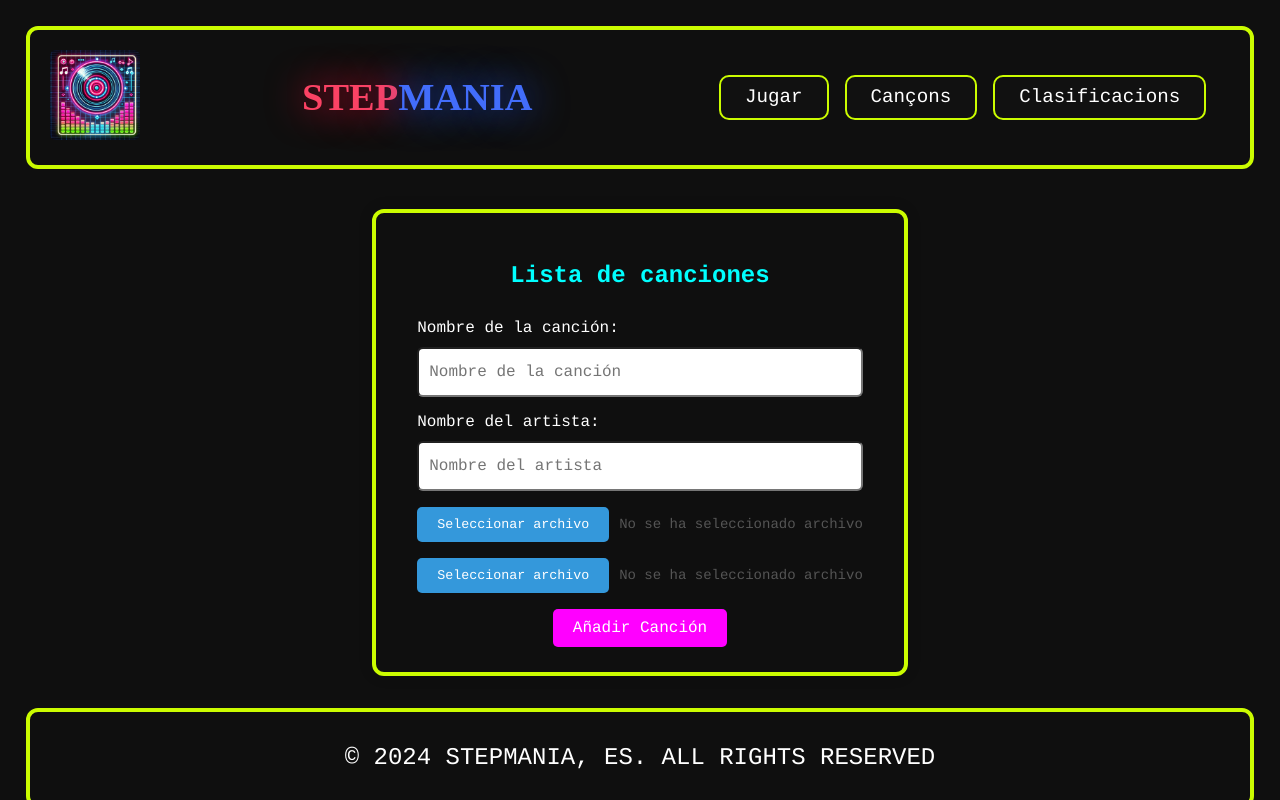
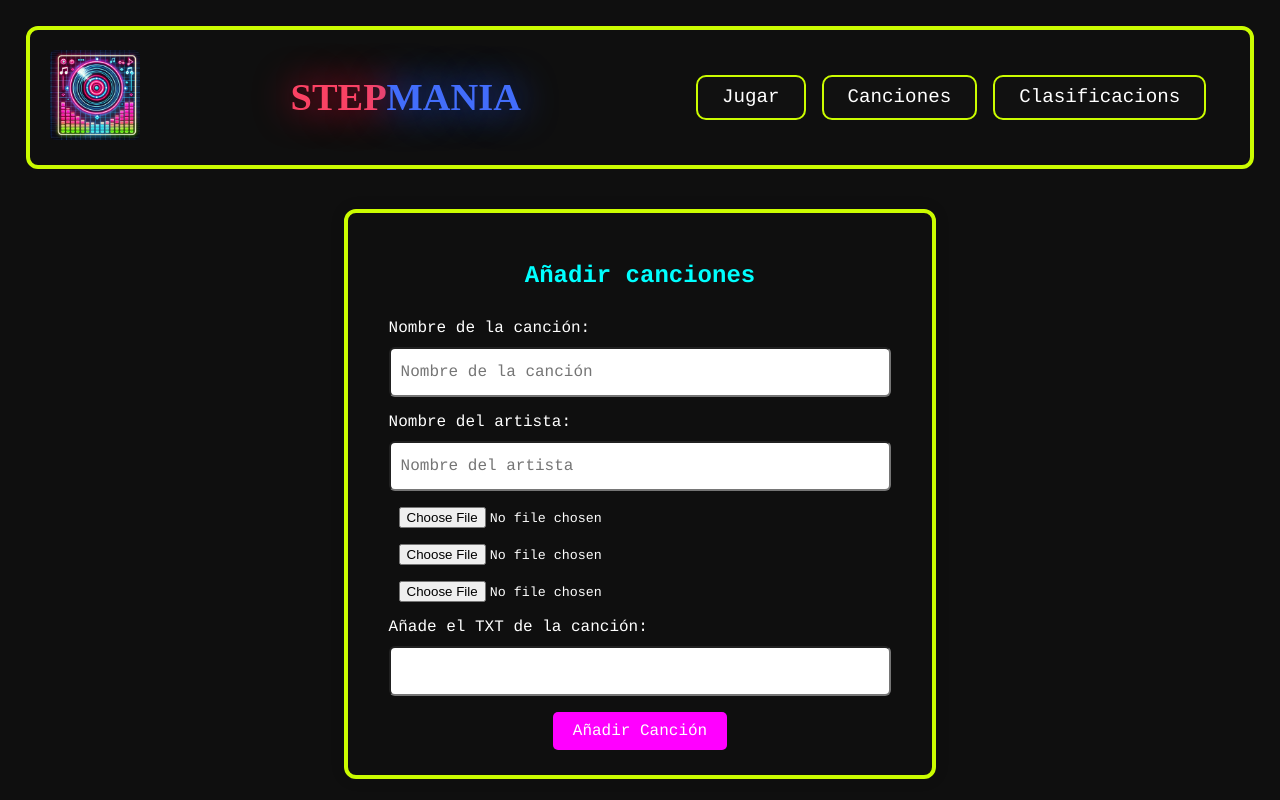
Before and after one commit to Ulises-Hyper/Proyecto-1---Stepmania, a PHP site: page /canciones.html in a window 1280 px wide. Run offline with PHP 8.4, Linux system fonts and the light colour scheme; some web fonts are replaced.

Commit message:
Formulario de canciones (sin json)

```diff
--- a/canciones.html
+++ b/canciones.html
@@ -1,6 +1,5 @@
 <!DOCTYPE html>
-<html lang="en">
-
+<html lang="es">
 <head>
   <meta charset="UTF-8" />
   <meta name="viewport" content="width=device-width, initial-scale=1.0" />
@@ -8,7 +7,6 @@
   <link rel="stylesheet" href="css/style.css" />
   <script src="js/main.js"></script>
 </head>
-
 <body>
   <div class="main-container">
     <header class="header">
@@ -21,7 +19,7 @@
       <nav class="navbar">
         <ul>
           <li><a href="#">Jugar</a></li>
-          <li><a href="canciones.html">Cançons</a></li>
+          <li><a href="canciones.html">Canciones</a></li>
           <li><a href="#">Clasificacions</a></li>
         </ul>
       </nav>
@@ -29,10 +27,9 @@
     <div class="main-section__form">
       <main class="main-area__form">
         <div class="area-div__form">
-          <h2>Lista de canciones</h2>
+          <h2>Añadir canciones</h2>
           <div class="div__form">
-            <form action="php/form.php" class="form" method="post">
-
+            <form action="php/form.php" class="form"  enctype="multipart/form-data" method="POST">
               <div class="input-box">
                 <label>Nombre de la canción: </label>
                 <input type="text" placeholder="Nombre de la canción" name="cancion" />
@@ -42,14 +39,20 @@
                 <input type="text" placeholder="Nombre del artista" name="artista" />
               </div>
               <div class="custom-file">
-                <input type="file" class="real-file" hidden="hidden" />
-                <button type="button" class="custom-button">Seleccionar archivo</button>
-                <span class="custom-text">No se ha seleccionado archivo</span>
+                <label></label>
+                <input type="file" class="real-file" name="archivo-cancion"/>
               </div>
               <div class="custom-file">
-                <input type="file" class="real-file" hidden="hidden" />
-                <button type="button" class="custom-button">Seleccionar archivo</button>
-                <span class="custom-text">No se ha seleccionado archivo</span>
+                <label></label>
+                <input type="file" class="real-file" name="archivo-portada"/>
+              </div>
+              <div class="custom-file">
+                <label></label>
+                <input type="file" class="real-file" name="archivo-txt"/>
+              </div>
+              <div class="input-box">
+                <label>Añade el TXT de la canción: </label>
+                <input type="textarea"/>
               </div>
               <div class="submit-btn__div">
                 <button type="submit" class="submit-btn">
@@ -61,10 +64,6 @@
         </div>
       </main>
     </div>
-    <footer class="footer-area">
-      <p>© 2024 STEPMANIA, ES. ALL RIGHTS RESERVED</p>
-    </footer>
   </div>
 </body>
-
 </html>
--- a/css/style.css
+++ b/css/style.css
@@ -352,11 +352,7 @@ h1, h2 {
 
 .custom-text {
   font-size: 14px;  /* Tamaño del texto */
-  color: #555;      /* Color del texto */
-}
-
-.real-file {
-  display: none; /* Oculta el input real */
+  color: white;      /* Color del texto */
 }
 
 .submit-btn__div {
--- a/index.html
+++ b/index.html
@@ -1,5 +1,5 @@
 <!DOCTYPE html>
-<html lang="en">
+<html lang="es">
   <head>
     <meta charset="UTF-8" />
     <meta name="viewport" content="width=device-width, initial-scale=1.0" />
--- a/js/main.js
+++ /dev/null
@@ -1,25 +0,0 @@
-document.addEventListener("DOMContentLoaded", function() {
-  // Selecciona todos los elementos que contienen el input file y el botón
-  const fileContainers = document.querySelectorAll(".custom-file");
-
-  fileContainers.forEach(container => {
-    // Selecciona los elementos dentro de cada contenedor
-    const realFileBtn = container.querySelector(".real-file");
-    const customBtn = container.querySelector(".custom-button");
-    const customTxt = container.querySelector(".custom-text");
-
-    // Al hacer clic en el botón personalizado, activa el input file oculto
-    customBtn.addEventListener("click", function() {
-      realFileBtn.click();  // Simula el clic en el input real
-    });
-
-    // Cuando se selecciona un archivo, actualiza el texto del archivo
-    realFileBtn.addEventListener("change", function() {
-      if (realFileBtn.files.length > 0) {
-        customTxt.innerHTML = realFileBtn.files[0].name;
-      } else {
-        customTxt.innerHTML = "No se ha seleccionado archivo";
-      }
-    });
-  });
-});
```
Also changed, not shown: php/form.php (added, +68 -0 lines).
